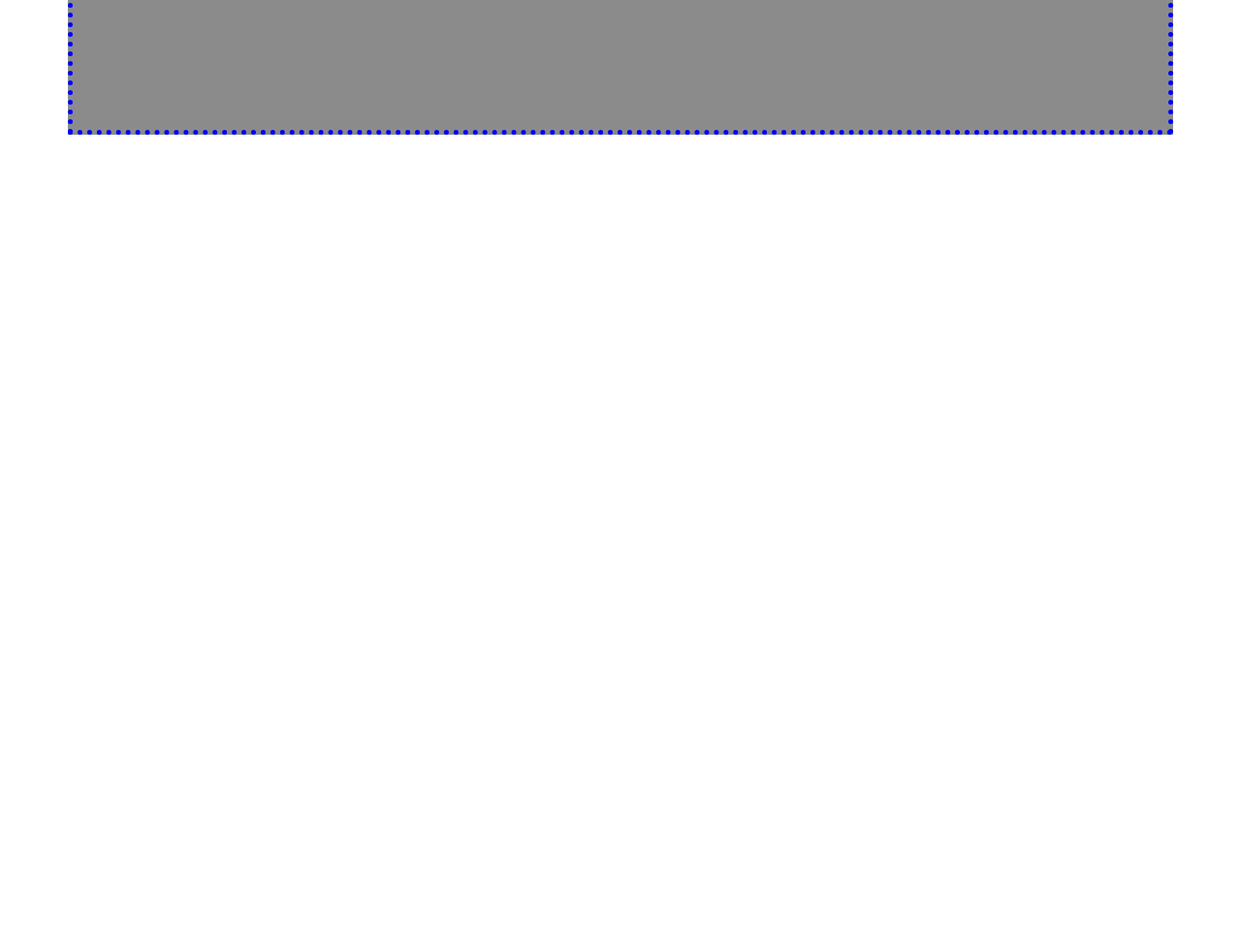
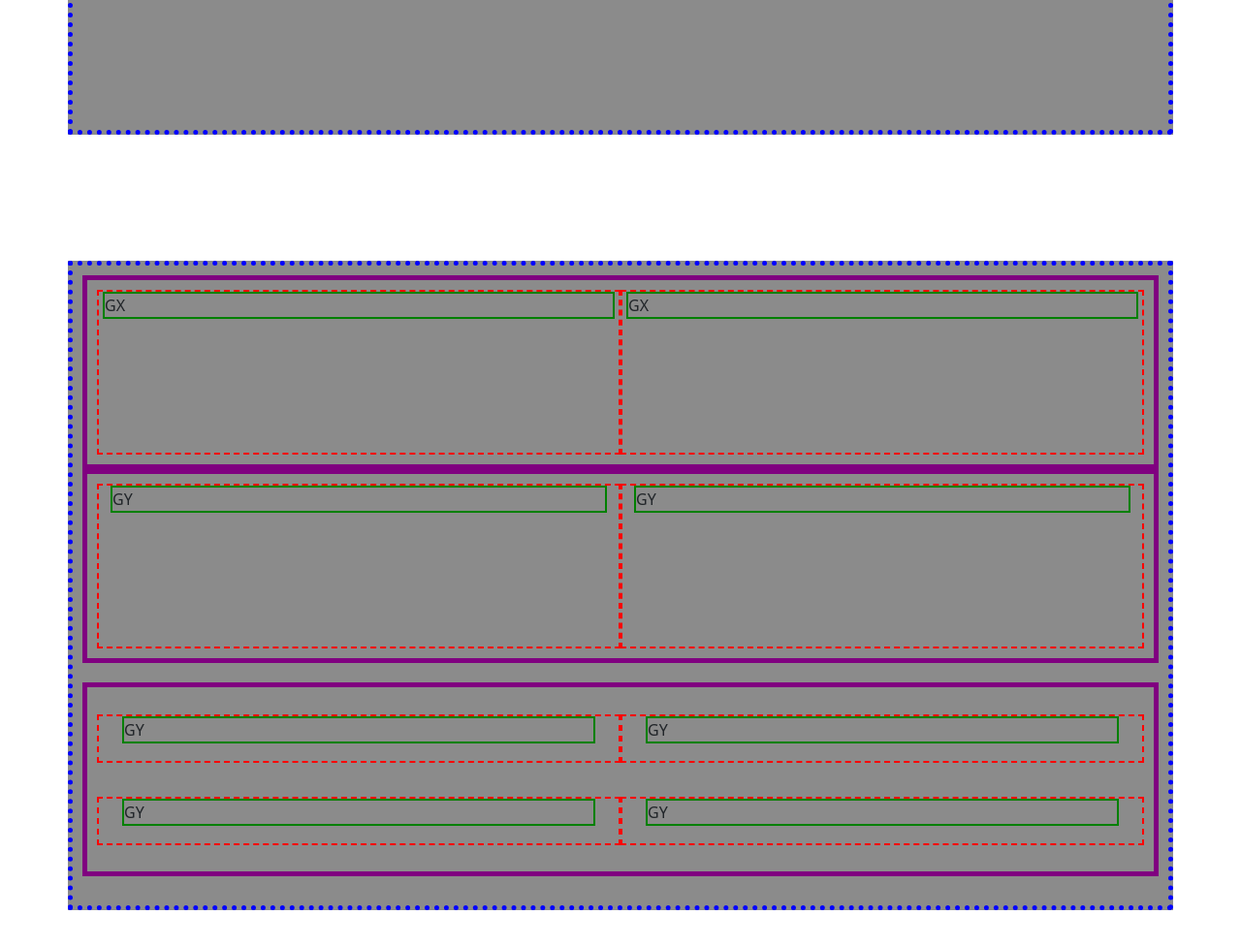
Before and after one commit to jonathasVeiga/Bootstrap, a plain HTML site: page 3-LAYOUT/2 _grid/index.html in a window 1280 px wide. Shown: the part 5107-6084 px from the top of the page at 97% size. Before the commit the page ends 5376 px from the top, so only its background shows below. Drawn offline with nearby package versions, Linux system fonts and the light colour scheme.

Commit message:
Aplicação do gutter

```diff
--- a/3-LAYOUT/2 _grid/css/style.css
+++ b/3-LAYOUT/2 _grid/css/style.css
@@ -65,3 +65,17 @@
   height: 50px;
   border:2px solid red;
 }
+
+/*gutter*/
+#gutter .row{
+    height: 200px;
+}
+
+#gutter .col-6{
+    margin: auto;
+    height: 50px;
+}
+
+.row p {
+    border: 2px solid green;
+}
--- a/3-LAYOUT/2 _grid/index.html
+++ b/3-LAYOUT/2 _grid/index.html
@@ -164,5 +164,47 @@
         </div>
     </div>
 
+    <!--Gutter
+        adiciona paddin com a unidade de medida rem.
+        gx-padding
+        gy-maring
+    -->
+
+    <div class="container" id="gutter">
+        <div class="row gx-2">
+            <div class="col">
+                <p>GX</p>
+            </div>
+            <div class="col">
+                <p>GX</p>
+            </div>
+        </div>
+
+        <div class="row gy-4">
+            <div class="col">
+                <p>GY</p>
+            </div>
+            <div class="col">
+                <p>GY</p>
+            </div>
+        </div>
+
+        <div class="row g-5">
+            <div class="col-6">
+                <p>GY</p>
+            </div>
+            <div class="col-6">
+                <p>GY</p>
+            </div>
+            <div class="col-6">
+                <p>GY</p>
+            </div>
+            <div class="col-6">
+                <p>GY</p>
+            </div>
+        </div>
+    </div>
+
+
 </body>
 </html>
```
